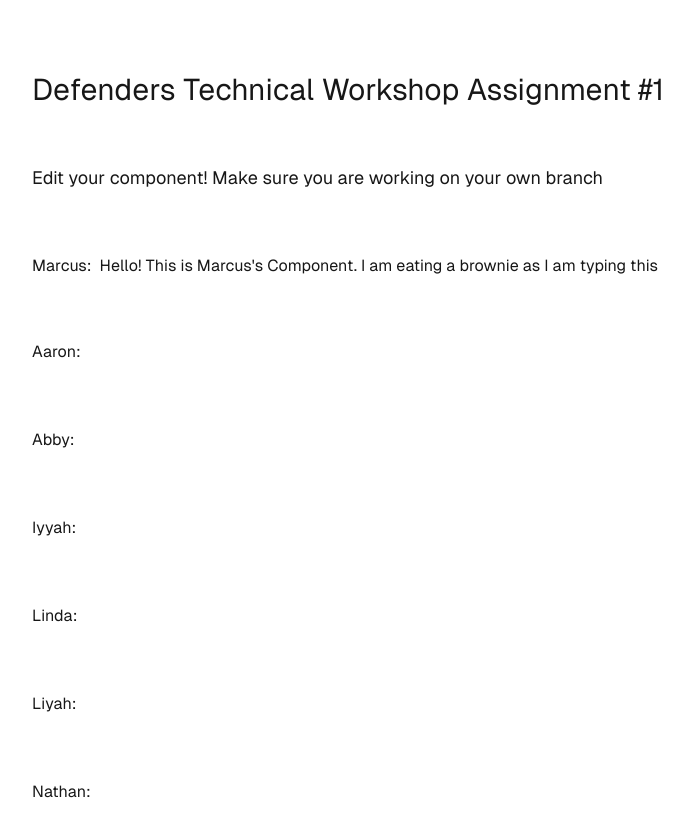
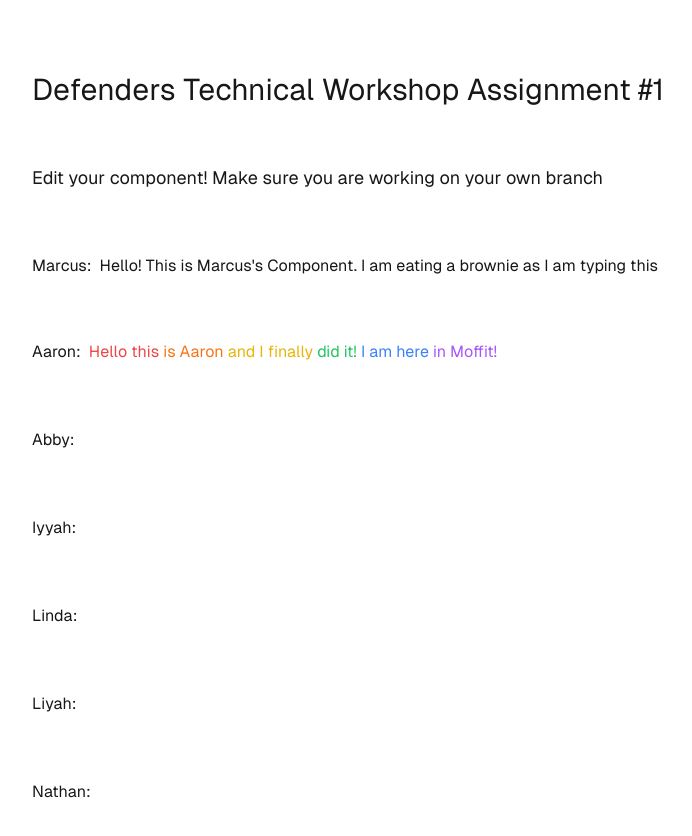
Before and after one commit to MarcusUniversee/Defenders-Assignment, a Next.js app in the folder defenders-assignment/: page / in a window 1280 px wide. Shown: the top 836 px of the page, without its empty margins (48-740 px from the left). Built offline with nearby package versions, Linux system fonts and the light colour scheme.

Commit message:
./components/Aaron.tsx

```diff
--- a/defenders-assignment/src/app/components/Aaron.tsx
+++ b/defenders-assignment/src/app/components/Aaron.tsx
@@ -1,5 +1,16 @@
 export default function Aaron() {
     return (
-        <div className=""></div>
+        <div>
+             <span className="text-red-500"> Hello this</span>
+             <span className="text-orange-500"> is Aaron </span>
+            <span className="text-yellow-500"> and I finally </span>
+            <span className="text-green-500"> did it! </span>
+            <span className="text-blue-500"> I am here </span>
+            <span className="text-purple-500"> in Moffit! </span>
+
+
+            </div>
+
+
     );
 }
```
